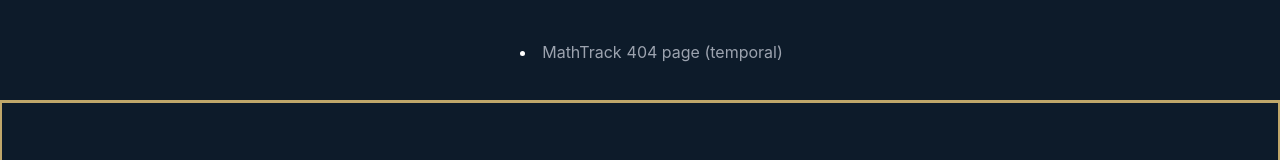
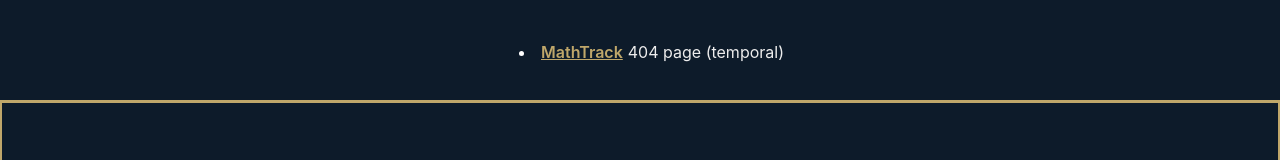
Before and after one commit to LuisDev912/EduMath-Track, a React (Vite) app in the folder frontend/: page / in a window 1280 px wide. Shown: the top 160 px of the page. Built offline with nearby package versions, Linux system fonts and the light colour scheme.

Commit message:
feat(frontend): add styles to the NavItem component

```diff
--- a/frontend/src/shared/components/NavItem/NavItem.module.css
+++ b/frontend/src/shared/components/NavItem/NavItem.module.css
@@ -0,0 +1,10 @@
+.itemAnchor {
+    color: var(--text-primary);
+}
+
+.active {
+    color: var(--color-accent);
+    font-weight: var(--weight-semibold);
+    text-decoration: underline;
+    text-decoration-thickness: 1.4px;
+}
```
